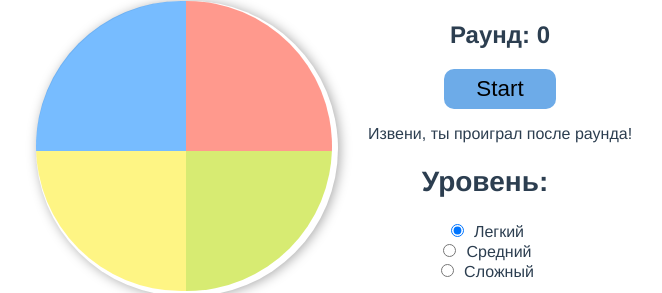
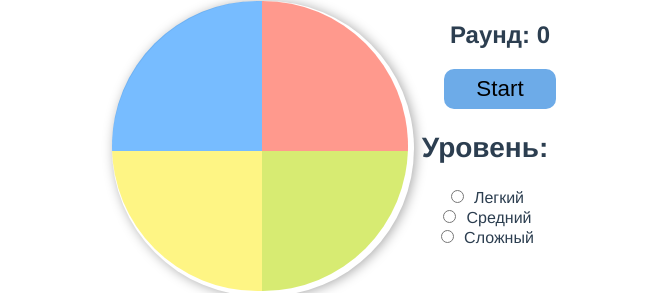
Before and after one commit to lebedevadare/simple-game, a Vue app: page / in a window 1280 px wide. Shown: the part 117-410 px from the top of the page, without its empty margins (306-968 px from the left). Built offline with nearby package versions, Linux system fonts and the light colour scheme.

Commit message:
Add data

```diff
--- a/src/components/Game.vue
+++ b/src/components/Game.vue
@@ -2,19 +2,19 @@
   <div>
 
     <div class = "container">
-      <tiles></tiles>
+    <tiles @click="onClick" ref="tiles"/>
       <div class = "wrapper">
         <div class = "game-info">
-          <h2 class = "game-info__heading">Раунд: <span>0</span></h2>
-          <button class = "game-info__button">Start</button>
-          <p data-action = "lose">Извени, ты проиграл после <span></span> раунда!</p>
+          <h2 class = "game-info__heading">Раунд: <span>{{round}}</span></h2>
+         <button class="game-info__button" @click="start()" :disabled="status === 'animation'">Start</button>
+          <p v-if="status === 'lost'">Извини, ты проиграл после <b>{{round}}</b> раунда!</p>
         </div>
 
         <div class = "game-options">
           <h2 class = "game-options__header">Уровень:</h2>
-          <input class = "game-options__input" type = "radio" name = "mode" value = "easily" checked>Легкий<br>
-          <input class = "game-options__input" type = "radio" name = "mode" value = "middle">Средний<br>
-          <input class = "game-options__input" type = "radio" name = "mode" value = "complicated">Сложный<br>
+          <input  v-model="difficulty" class = "game-options__input" type = "radio" name = "mode" value = "easily" checked>Легкий<br>
+          <input  v-model="difficulty" class = "game-options__input" type = "radio" name = "mode" value = "middle">Средний<br>
+          <input  v-model="difficulty" class = "game-options__input" type = "radio" name = "mode" value = "complicated">Сложный<br>
         </div>
       </div>
     </div>
@@ -28,7 +28,19 @@ export default {
   name: "Game",
   components: {
     Tiles
-  }
+  },
+   data() {
+      return {
+        tiles: ['red', 'blue', 'green', 'yellow'],
+        sequence: {
+          game: [],
+          round: []
+        },
+        round: 0,
+        difficulty: 'easy',
+        status: 'idle',
+      }
+    },
 }
 </script>
 
```
